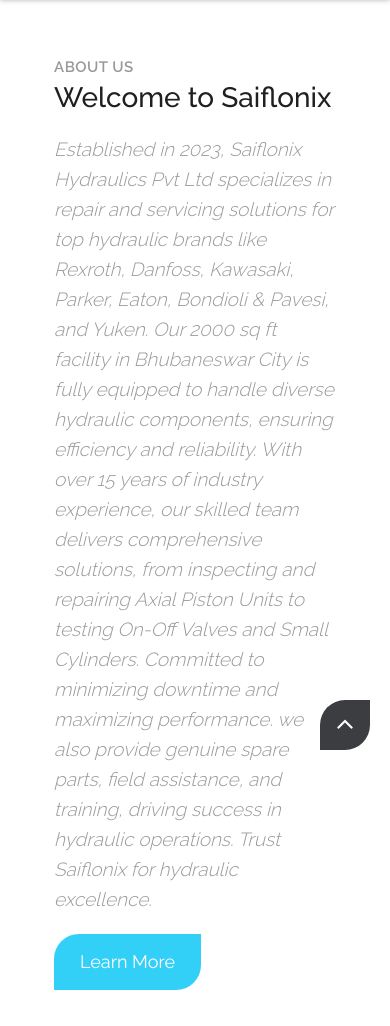
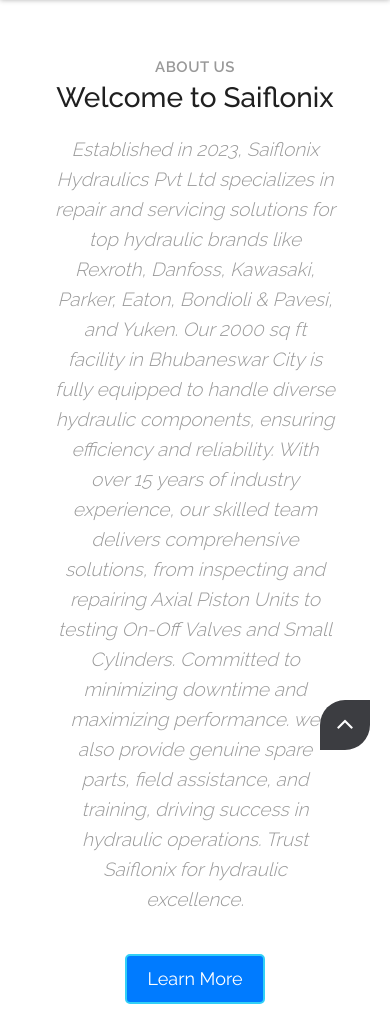
Before and after one commit to SaiflonixHydraulics/saiflonixhydraulics.github.io, a plain HTML site: page about-us.html in a window 390 px wide. Shown: the part 194-1220 px from the top of the page. Drawn offline with Linux system fonts and the light colour scheme; a script that the page names is missing.

Commit message:
Responsive change

```diff
--- a/css/custom.css
+++ b/css/custom.css
@@ -97,9 +97,9 @@
   width: 100%;
   max-width: 700px;
   height: auto;
+  margin-bottom: 30%;
   aspect-ratio: 7 / 4; /* Maintains aspect ratio */
 }
-
 .wrapper .img {
   position: absolute;
   width: 100%;
@@ -107,88 +107,78 @@
   opacity: 0;
   transition: opacity 1s ease-in-out;
 }
-
 .wrapper .img img {
   height: 115%;
   width: 100%;
   object-fit: cover;
 }
-
-/* .wrapper .sliders {
-  position: absolute;
-  bottom: 20px;
-  left: 50%;
-  transform: translateX(-50%);
-  z-index: 99;
-  display: flex;
-}
-
-.wrapper .sliders label {
-  border: 2px solid rgb(142, 197, 252);
-  width: 13px;
-  height: 13px;
-  margin: 0 3px;
-  border-radius: 50%;
-  cursor: pointer;
-  transition: all 0.3s ease;
-} */
-
 .sliders label:hover {
   background: rgb(142, 197, 252);
 }
-
 input[type="radio"] {
   display: none;
 }
-
 /* Media Queries for Responsiveness */
 @media (max-width: 768px) {
   .wrapper {
     width: 100%;
     height: auto;
+    margin-bottom: 50%;
   }
-
   .wrapper .img img {
     width: 100%;
   }
-
   .wrapper .sliders {
     bottom: 10px;
   }
-
   .wrapper .sliders label {
     width: 10px;
     height: 10px;
   }
 }
-
 @media (max-width: 480px) {
   .wrapper {
     width: 100%;
     height: auto;
+    margin-bottom: 50%;
   }
-
   .wrapper .img img {
     width: 100%;
   }
-
   .wrapper .sliders {
     bottom: 5px;
   }
-
   .wrapper .sliders label {
     width: 8px;
     height: 8px;
   }
 }
-
 .cardServices {
   width: 115%;
   padding: 1%;
 }
-
 .cardServices2 {
   margin-top: 35%;
   width: 115%;
   padding: 1%;
 }
+.message-box {
+  text-align: center;
+}
+.btn {
+  display: inline-block;
+  padding: 10px 20px;
+  margin-top: 20px;
+  background-color: #007bff;
+  color: #fff;
+  text-decoration: none;
+  border-radius: 5px;
+}
+.btn:hover {
+  background-color: #0056b3;
+}
+@media (min-width: 768px) {
+  .col-md-6 {
+    flex: 1 1 50%;
+  }
+}
```
